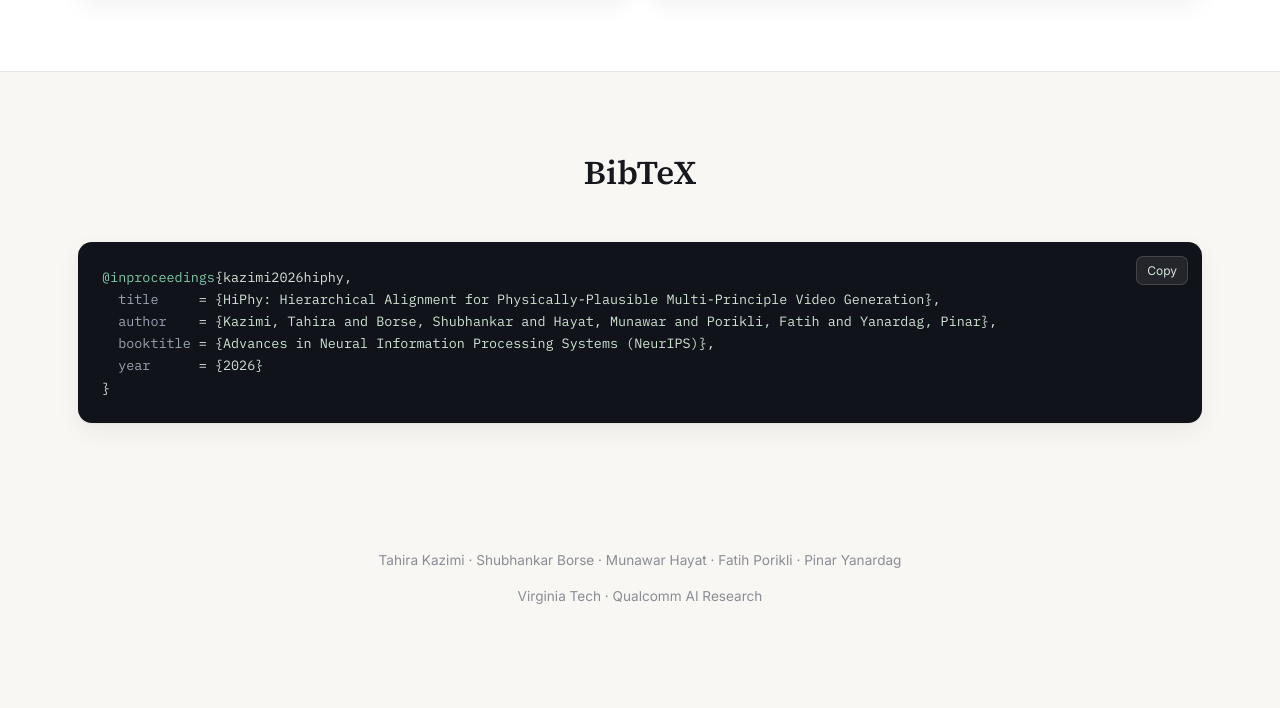
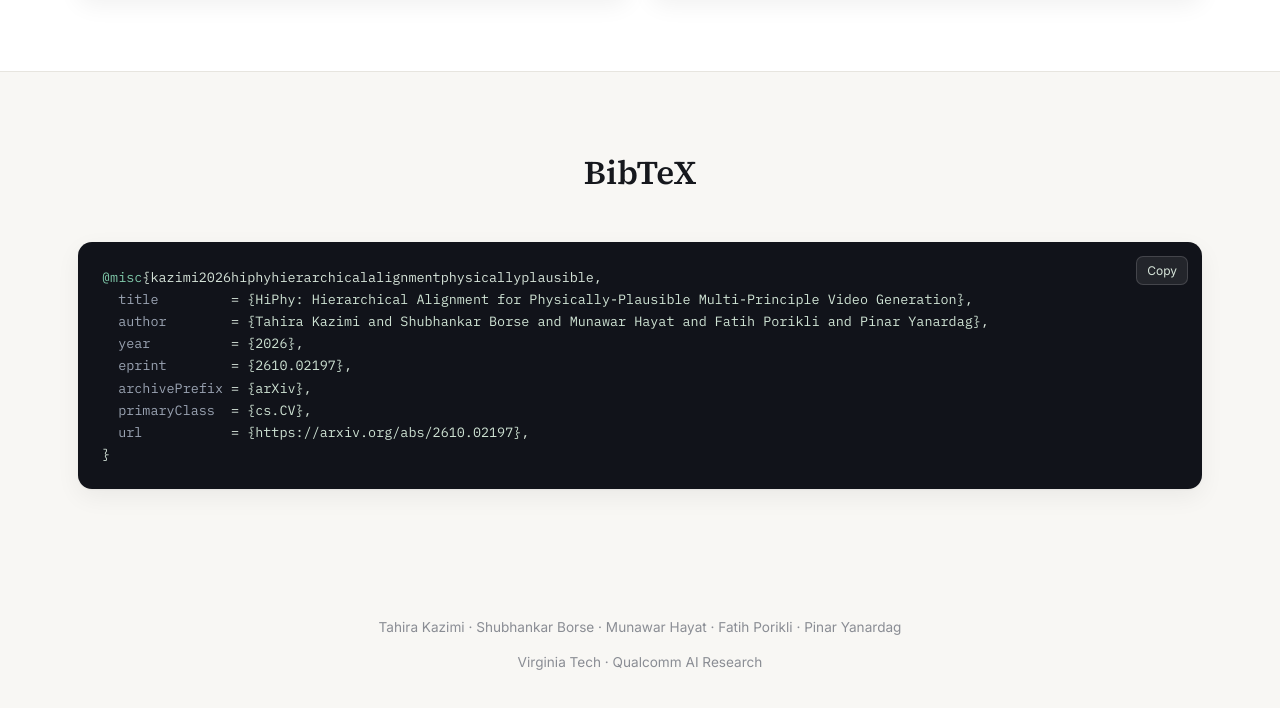
Before and after one commit to hiphy-video/hiphy-video.github.io, a plain HTML site: page index.html in a window 1280 px wide. Shown: the part 6320-7028 px from the top of the page. Before the commit the page ends 7001 px from the top, so only its background shows below. Drawn offline with Linux system fonts and the light colour scheme.

Commit message:
Update BibTeX to arXiv entry

```diff
--- a/index.html
+++ b/index.html
@@ -411,11 +411,14 @@
     </div>
     <div class="bibtex-box">
       <button class="copy-btn">Copy</button>
-      <div id="bibtex-text"><span class="bib-kw">@inproceedings</span>{kazimi2026hiphy,
-  <span class="bib-field">title</span>     = <span class="bib-val">{HiPhy: Hierarchical Alignment for Physically-Plausible Multi-Principle Video Generation}</span>,
-  <span class="bib-field">author</span>    = <span class="bib-val">{Kazimi, Tahira and Borse, Shubhankar and Hayat, Munawar and Porikli, Fatih and Yanardag, Pinar}</span>,
-  <span class="bib-field">booktitle</span> = <span class="bib-val">{Advances in Neural Information Processing Systems (NeurIPS)}</span>,
-  <span class="bib-field">year</span>      = <span class="bib-val">{2026}</span>
+      <div id="bibtex-text"><span class="bib-kw">@misc</span>{kazimi2026hiphyhierarchicalalignmentphysicallyplausible,
+  <span class="bib-field">title</span>         = <span class="bib-val">{HiPhy: Hierarchical Alignment for Physically-Plausible Multi-Principle Video Generation}</span>,
+  <span class="bib-field">author</span>        = <span class="bib-val">{Tahira Kazimi and Shubhankar Borse and Munawar Hayat and Fatih Porikli and Pinar Yanardag}</span>,
+  <span class="bib-field">year</span>          = <span class="bib-val">{2026}</span>,
+  <span class="bib-field">eprint</span>        = <span class="bib-val">{2610.02197}</span>,
+  <span class="bib-field">archivePrefix</span> = <span class="bib-val">{arXiv}</span>,
+  <span class="bib-field">primaryClass</span>  = <span class="bib-val">{cs.CV}</span>,
+  <span class="bib-field">url</span>           = <span class="bib-val">{https://arxiv.org/abs/2610.02197}</span>,
 }</div>
     </div>
   </div>
```
